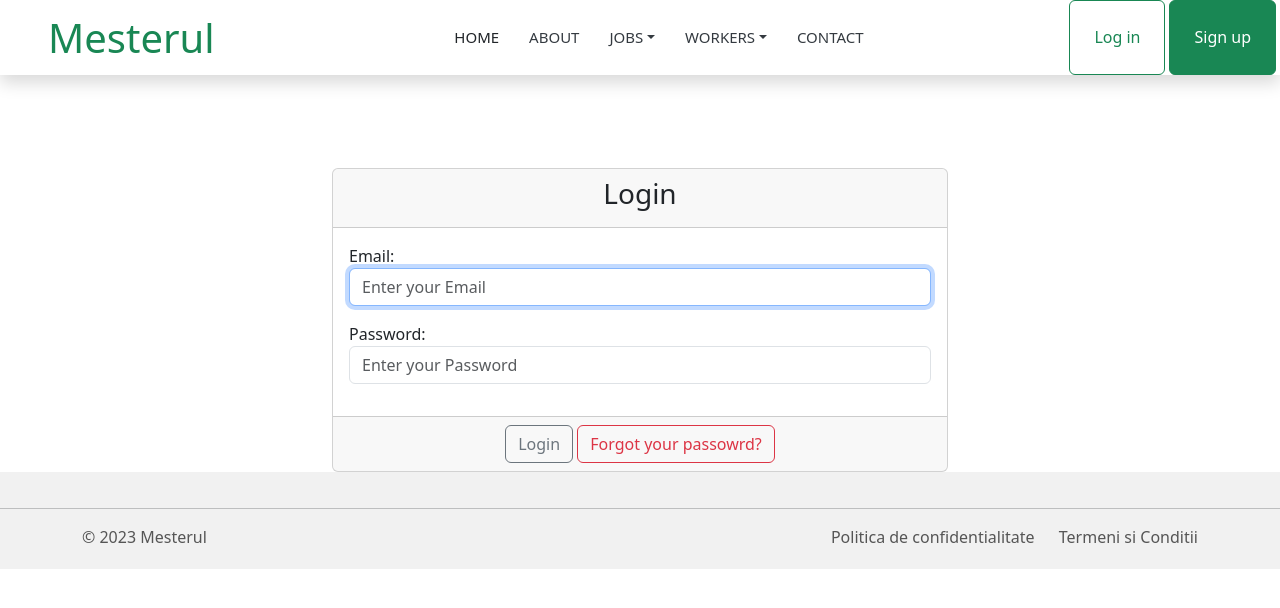
After one commit to CiubanDan/mester, a Django app: page /login/ in a window 1280 px wide. The commit adds this page. Shown: the top 608 px of the page. Run offline with Django 4.2, Linux system fonts and the light colour scheme; parts of the project's set-up code (start-up, migrations or seed data) failed here and were passed over.

Commit message:
usercreation, login(with email)

```diff
--- a/member/forms.py
+++ b/member/forms.py
@@ -1,6 +1,6 @@
 from django import forms
-from django.contrib.auth.forms import UserCreationForm
-from django.forms import ChoiceField, TextInput, EmailInput
+from django.contrib.auth.forms import UserCreationForm, AuthenticationForm
+from django.forms import  TextInput, EmailInput
 
 from member.models import CustomMember
 
@@ -39,3 +39,16 @@ class CustomMemberForm(UserCreationForm):
             self._errors['email'] = self.error_class([msg])
 
         return cleaned_data
+
+
+class AuthenticationNewForm(AuthenticationForm):
+
+    def __init__(self, *args, **kwargs):
+        super().__init__(*args, **kwargs)
+
+        self.fields['username'].widget.attrs.update(
+            {'class': 'form-control', "placeholder": 'Enter your Email'}
+        )
+        self.fields['password'].widget.attrs.update(
+            {'class': 'form-control', "placeholder": 'Enter your Password'}
+        )
--- a/mester/settings.py
+++ b/mester/settings.py
@@ -128,3 +128,7 @@ STATICFILES_DIRS = (os.path.join(BASE_DIR),"static")
 DEFAULT_AUTO_FIELD = "django.db.models.BigAutoField"
 
 AUTH_USER_MODEL = 'member.CustomMember'
+
+LOGIN_URL = '/login/'
+LOGIN_REDIRECT_URL = '/'
+LOGOUT_REDIRECT_URL = '/login/'
--- a/mester/urls.py
+++ b/mester/urls.py
@@ -15,10 +15,17 @@ Including another URLconf
     2. Add a URL to urlpatterns:  path('blog/', include('blog.urls'))
 """
 from django.contrib import admin
+from django.contrib.auth import views
 from django.urls import path, include
+
+from member.forms import AuthenticationNewForm
 
 urlpatterns = [
     path("admin/", admin.site.urls),
     path('', include('home.urls')),
     path('', include('member.urls')),
+    path('login/', views.LoginView.as_view(form_class=AuthenticationNewForm), name='login'),
+    path('', include('django.contrib.auth.urls')),
+
+
 ]
--- a/templates/navbar.html
+++ b/templates/navbar.html
@@ -28,18 +28,33 @@
             <a href="#" class="nav-item nav-link">Contact</a>
         </ul>
             <ul class="navbar-nav ms-auto justify-content-center text-center">
+                {% if user.is_authenticated %}
+            <div class="dropdown ">
+                <button class="btn btn-secondary dropdown-toggle " type="button" data-bs-toggle="dropdown"
+                        aria-expanded="false">
+                    My account, {{ request.user.first_name }}
+                </button>
+                <ul class="dropdown-menu">
+                    <li><a class="dropdown-item" href="#">Change Password</a></li>
+                    <li><a class="dropdown-item" href="{% url 'logout' %}">Logout</a></li>
+                </ul>
+            </div>
+            {% else %}
                 <li class="nav-item d-lg-none">
-                <a href="#" class="btn btn-outline-success rounded-2 logare-btn ">Log in</a>
+                    <a href="{% url 'login' %}" class="btn btn-outline-success rounded-2 logare-btn ">Log in</a>
                 </li>
                 <li class="nav-item d-lg-none">
                     <a href="{% url 'create_user' %}" class="btn btn-success rounded-2 register-btn">Sign up</a>
                 </li>
                 <li class="nav-item d-none d-lg-block">
-                <a href="#" class="btn btn-outline-success rounded-2 py-4 px-lg-4 me-1 login ">Log in</a>
+                    <a href="{% url 'login' %}" class="btn btn-outline-success rounded-2 py-4 px-lg-4 me-1 login ">Log
+                        in</a>
                 </li>
                 <li class="nav-item d-none d-lg-block ">
-                <a href="{% url 'create_user' %}" class="btn btn-success rounded-2 py-4 px-lg-4 me-1  signin ">Sign up</a>
+                    <a href="{% url 'create_user' %}" class="btn btn-success rounded-2 py-4 px-lg-4 me-1  signin ">Sign
+                        up</a>
                 </li>
             </ul>
+        {% endif %}
     </div>
 </nav>
--- /dev/null
+++ b/templates/registration/login.html
@@ -0,0 +1,30 @@
+{% extends 'base.html' %}
+
+{% block title %}Login{% endblock %}
+
+{% block content %}
+    <div class="container-fluid">
+        <div class="row">
+            <div class="col-md-6 offset-md-3">
+                <br><br><br>
+                <div class="card">
+                    <div class="card-header">
+                        <h3 class="text-center">Login</h3>
+                    </div>
+                    <form method="post">
+                        {% csrf_token %}
+                        <div class="card-body">
+                            {{ form.as_p }}
+                        </div>
+                        <div class="card-footer text-center">
+                            <button type="submit" class="btn btn-outline-secondary">Login</button>
+                            <a href="#" class="btn btn-outline-danger">Forgot your
+                                passowrd?</a>
+                        </div>
+                    </form>
+                </div>
+            </div>
+        </div>
+    </div>
+
+{% endblock %}
```
Also changed, not shown: member/models.py (+5 -2 lines), member/views.py (+5 -4 lines), member/migrations/0001_initial.py (added), member/migrations/0002_alter_custommember_email.py (added), member/migrations/0003_alter_worker_member.py (added), member/migrations/0004_remove_custommember_username.py (added). Lines whose indentation alone changed are shown as unchanged.
